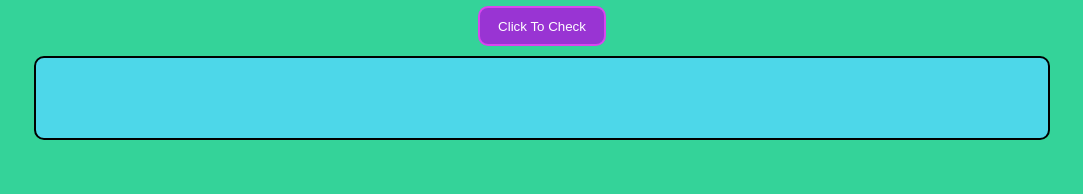
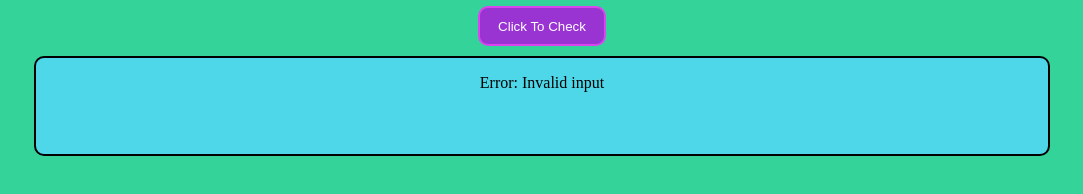
Before and after one commit to codewithmanas/Check-Leap-Year, a plain HTML site: page index.html in a window 1280 px wide. Both pictures are taken after a click on the button "Click To Check". Shown: the part 146-340 px from the top of the page, without its empty margins (98-1181 px from the left). Drawn offline with Linux system fonts and the light colour scheme.

Commit message:
feature: functionality added
some basic styling and functionality added

```diff
--- a/css/styles.css
+++ b/css/styles.css
@@ -35,9 +35,11 @@ h1 {
 #output-year {
     width: 80%;
     height: 10vh;
+    text-align: center;
     border: 2px solid black;
     border-radius: 10px;
     margin: 0.3rem 1rem;
+    padding-top: 1rem;
     background-color: var(--secondary-color);
 }
 
--- a/js/app.js
+++ b/js/app.js
@@ -1 +1,23 @@
-console.log("Checking leap year!");
+let inputYear = document.querySelector("#input-year");
+let outputYear = document.querySelector("#output-year");
+let btnCheck = document.querySelector("#btn-check");
+
+function leapYear(age) {
+    let ageNum = Number.parseInt(age);
+    if((ageNum % 400 == 0) || (ageNum % 100 != 0 && ageNum % 4 == 0)){
+        return ("It's a leap year.");
+    }else if(age != ageNum){
+        return ("Error: Invalid input");
+    }
+    else{
+        return ("It's not a leap year.");
+    }
+}
+
+
+function clickEventHandler(){
+    console.log("clicked!");
+    outputYear.innerText = leapYear(inputYear.value);
+}
+
+btnCheck.addEventListener("click", clickEventHandler);
```
